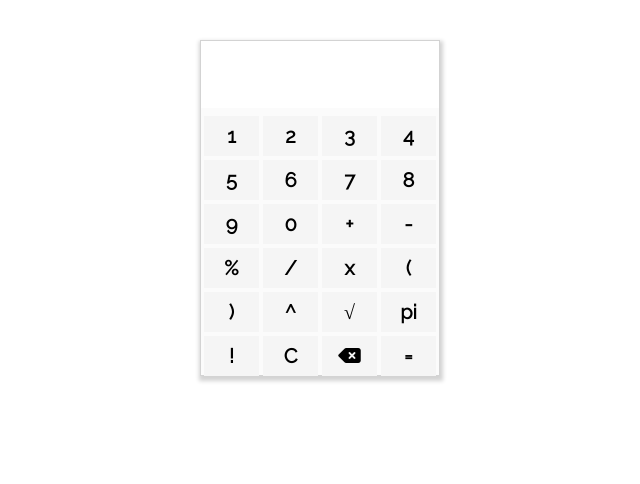
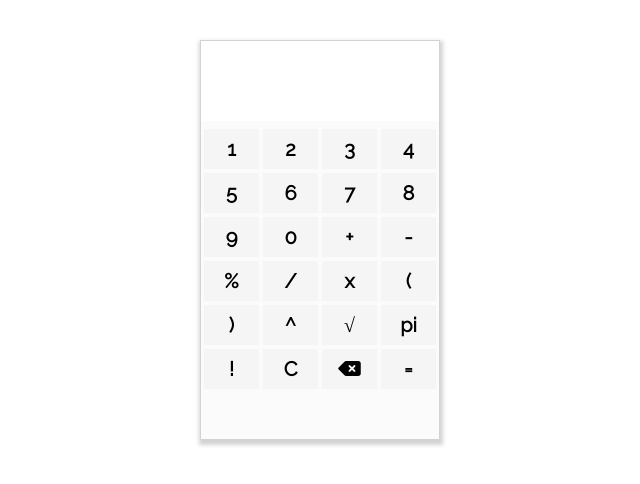
Before and after one commit to Mayor-Rhymes/Vanilla-js-calculator, a plain HTML site: page index.html in a window 1280 px wide. Shown: the whole page, without its empty margins (320-960 px from the left). Drawn offline with Linux system fonts and the light colour scheme; a web font is replaced by a local one.

Commit message:
Update advancedc.css

```diff
--- a/advancedc.css
+++ b/advancedc.css
@@ -14,7 +14,7 @@
 
 
     width: 30vh;
-    height: 42vh;
+    height: 50vh;
     border: 0.5px solid lightgrey;
     margin-right: auto;
     margin-left: auto;
```
